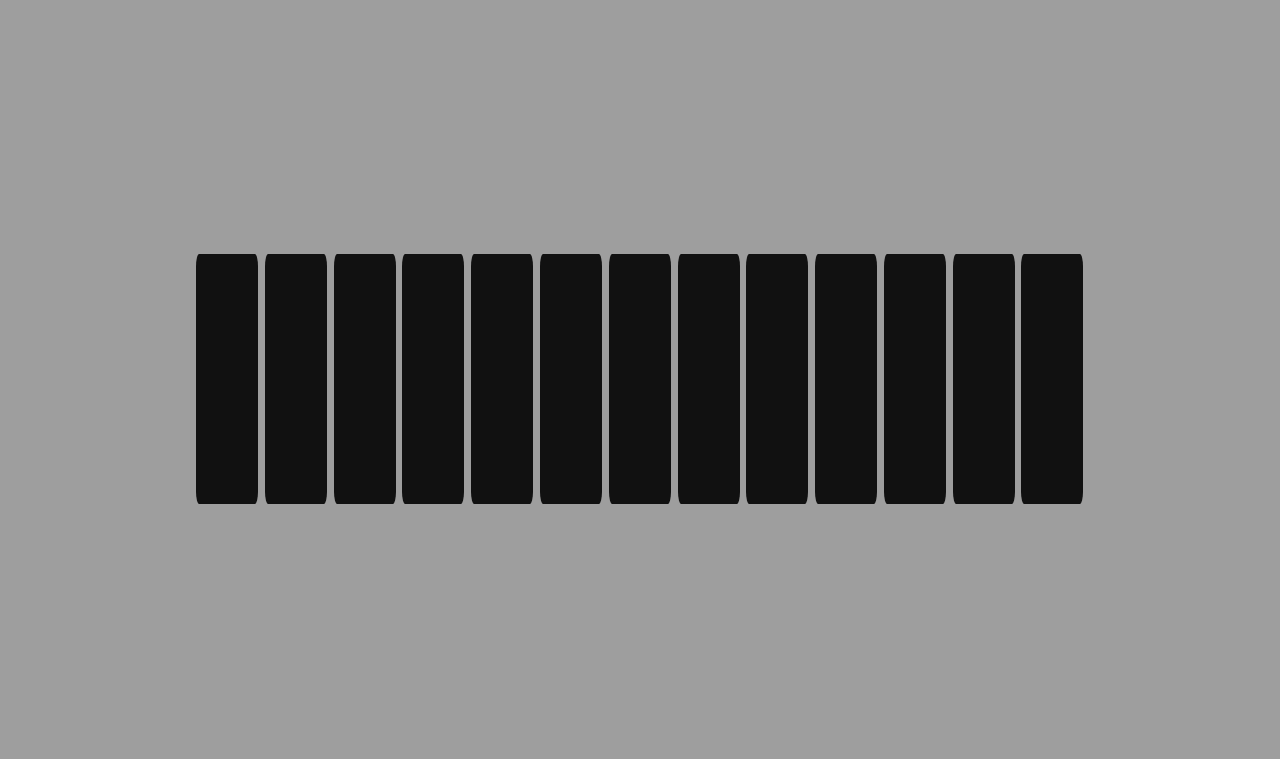
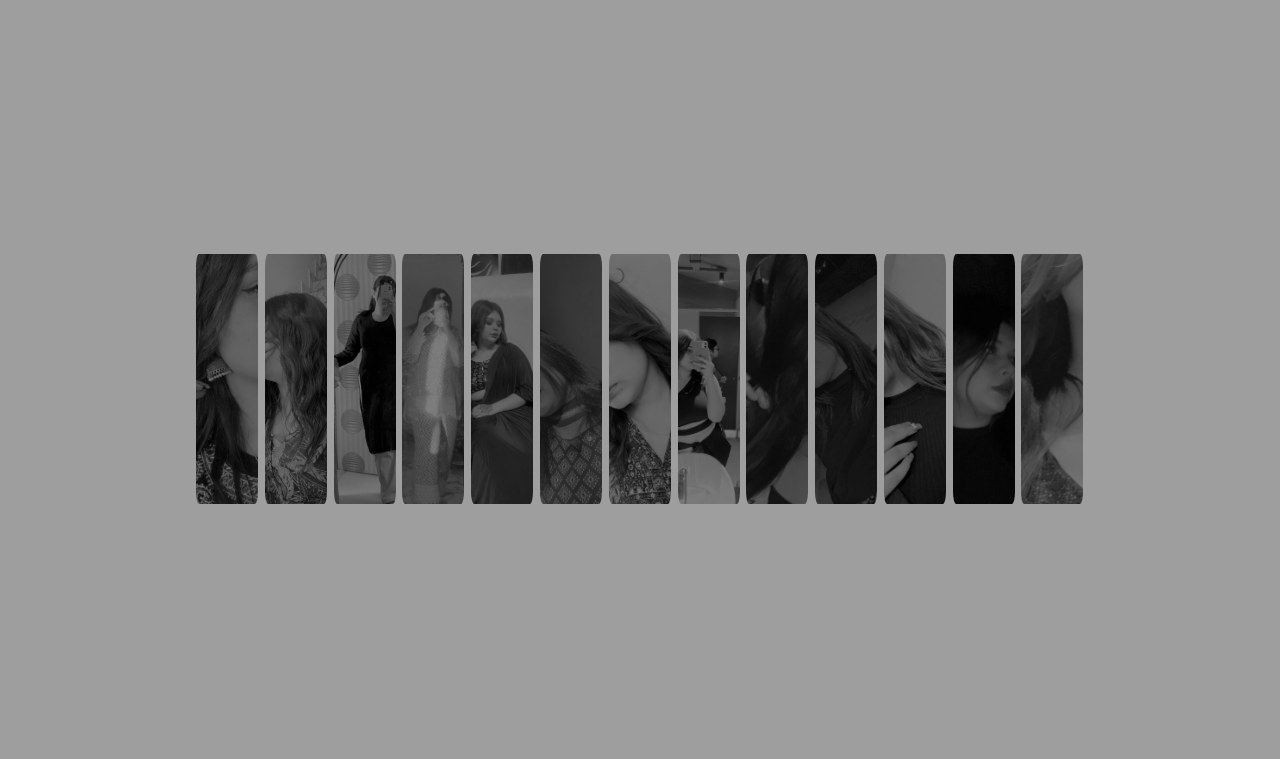
Before and after one commit to Sayyedarslaan4712/Ashiii, a plain HTML site: page index.html in a window 1280 px wide. Shown: the part 76-835 px from the top of the page. Drawn offline with Linux system fonts and the light colour scheme; the site is published under a folder, as on GitHub Pages, so addresses that start at the root find nothing.

Commit message:
Update index.html

```diff
--- a/index.html
+++ b/index.html
@@ -15,19 +15,19 @@
 <!-- partial:index.partial.html -->
 <div class="wrapper">
   <div class="items">
-    <div class="item" tabindex="0" style="background-image: url(/1.jpg)"></div>
-    <div class="item" tabindex="0" style="background-image: url(/2.jpg)"></div>
-    <div class="item" tabindex="0" style="background-image: url(/3.jpg)"></div>
-    <div class="item" tabindex="0" style="background-image: url(/4.jpg)"></div>
-    <div class="item" tabindex="0" style="background-image: url(/5.jpg)"></div>
-    <div class="item" tabindex="0" style="background-image: url(/6.jpg)"></div>
-    <div class="item" tabindex="0" style="background-image: url(/7.jpg)"></div>
-    <div class="item" tabindex="0" style="background-image: url(/8.jpg)"></div>
-    <div class="item" tabindex="0" style="background-image: url(/9.jpg)"></div>
-    <div class="item" tabindex="0" style="background-image: url(/10.jpg)"></div>
-    <div class="item" tabindex="0" style="background-image: url(/11.jpg)"></div>
-    <div class="item" tabindex="0" style="background-image: url(/12.jpg)"></div>
-    <div class="item" tabindex="0" style="background-image: url(/13.jpg)"></div>
+    <div class="item" tabindex="0" style="background-image: url(./1.jpg)"></div>
+    <div class="item" tabindex="0" style="background-image: url(./2.jpg)"></div>
+    <div class="item" tabindex="0" style="background-image: url(./3.jpg)"></div>
+    <div class="item" tabindex="0" style="background-image: url(./4.jpg)"></div>
+    <div class="item" tabindex="0" style="background-image: url(./5.jpg)"></div>
+    <div class="item" tabindex="0" style="background-image: url(./6.jpg)"></div>
+    <div class="item" tabindex="0" style="background-image: url(./7.jpg)"></div>
+    <div class="item" tabindex="0" style="background-image: url(./8.jpg)"></div>
+    <div class="item" tabindex="0" style="background-image: url(./9.jpg)"></div>
+    <div class="item" tabindex="0" style="background-image: url(./10.jpg)"></div>
+    <div class="item" tabindex="0" style="background-image: url(./11.jpg)"></div>
+    <div class="item" tabindex="0" style="background-image: url(./12.jpg)"></div>
+    <div class="item" tabindex="0" style="background-image: url(./13.jpg)"></div>
     </div>
 
     </div>
```
